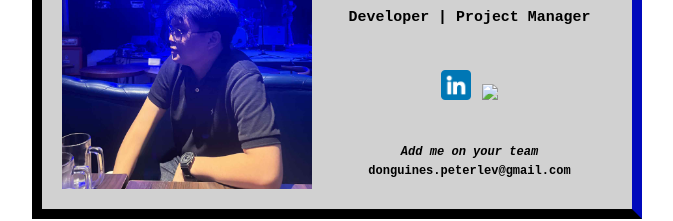
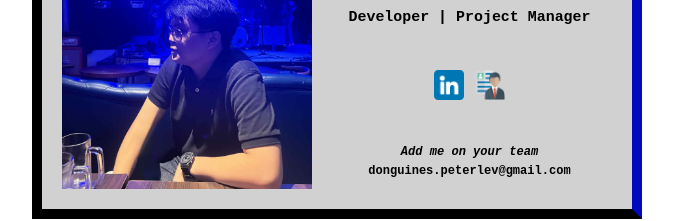
Before and after one commit to peterlev27/Learning-FullStack, a plain HTML site: page index.html in a window 1280 px wide. Shown: the part 131-352 px from the top of the page, without its empty margins (303-976 px from the left). Drawn offline with Linux system fonts and the light colour scheme; the site is published under a folder, as on GitHub Pages, so addresses that start at the root find nothing.

Commit message:
Update index.html

```diff
--- a/index.html
+++ b/index.html
@@ -19,7 +19,7 @@
         <a href="https://www.linkedin.com/in/peter-lev-donguines-8467b794/" target="_blank">
         <img class = "icons" src="./images/linkedin.png"></a>
         <a href="./activities/work.html">
-        <img class = "icons" src="/images/portfolio.png"></a>
+        <img class = "icons" src="./images/portfolio.png"></a>
         <h6 class="addme">Add me on your team</h6>
         <h6 class="emailadd">donguines.peterlev@gmail.com</h6>
 
```
